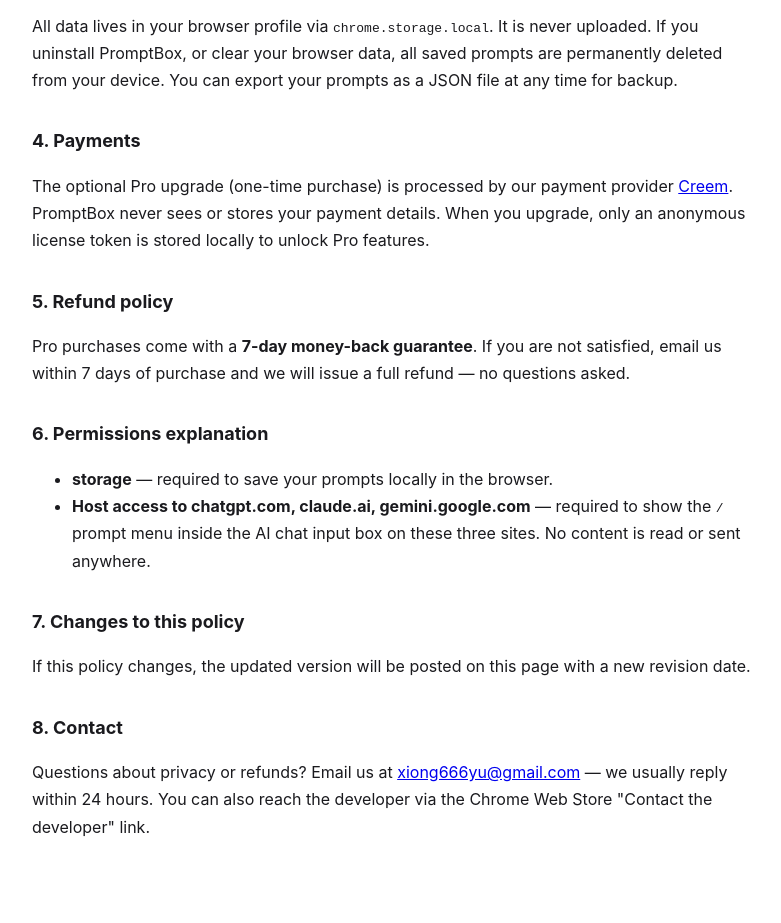
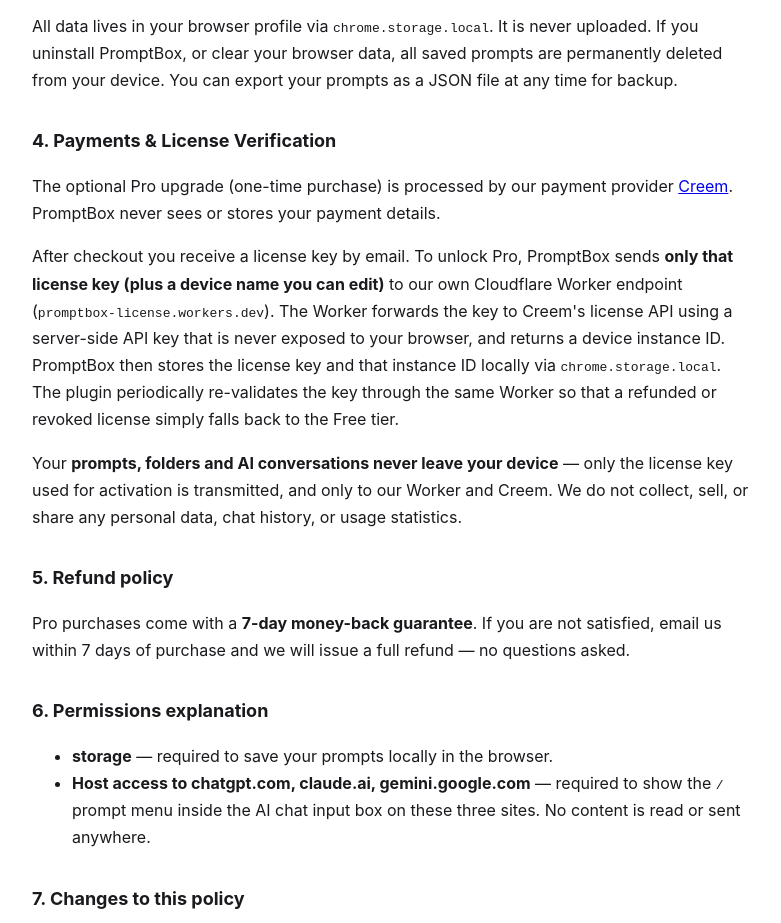
Before and after one commit to xiong666yu-ui/promptbox, a browser extension: page docs/privacy.html in a window 1280 px wide. Shown: the part 787-1710 px from the top of the page, without its empty margins (248-1029 px from the left). Before the commit the page ends 1668 px from the top, so only its background shows below. Drawn offline with Linux system fonts and the light colour scheme.

Commit message:
Privacy policy: document Cloudflare Worker license-key verification flow

```diff
--- a/docs/privacy.html
+++ b/docs/privacy.html
@@ -51,11 +51,19 @@
   If you uninstall PromptBox, or clear your browser data, all saved prompts are permanently deleted from your
   device. You can export your prompts as a JSON file at any time for backup.</p>
 
-  <h2>4. Payments</h2>
+  <h2>4. Payments &amp; License Verification</h2>
   <p>The optional Pro upgrade (one-time purchase) is processed by our payment provider
-  <a href="https://www.creem.io" rel="noopener">Creem</a>.
-  PromptBox never sees or stores your payment details. When you upgrade, only an anonymous license
-  token is stored locally to unlock Pro features.</p>
+  <a href="https://www.creem.io" rel="noopener">Creem</a>. PromptBox never sees or stores your payment details.</p>
+  <p>After checkout you receive a license key by email. To unlock Pro, PromptBox sends <strong>only that
+  license key (plus a device name you can edit)</strong> to our own Cloudflare Worker endpoint
+  (<code>promptbox-license.workers.dev</code>). The Worker forwards the key to Creem's license API
+  using a server-side API key that is never exposed to your browser, and returns a device instance ID.
+  PromptBox then stores the license key and that instance ID locally via <code>chrome.storage.local</code>.
+  The plugin periodically re-validates the key through the same Worker so that a refunded or revoked
+  license simply falls back to the Free tier.</p>
+  <p>Your <strong>prompts, folders and AI conversations never leave your device</strong> — only the
+  license key used for activation is transmitted, and only to our Worker and Creem. We do not collect,
+  sell, or share any personal data, chat history, or usage statistics.</p>
 
   <h2>5. Refund policy</h2>
   <p>Pro purchases come with a <strong>7-day money-back guarantee</strong>. If you are not satisfied,
```
Also changed, not shown: privacy.html (+12 -4 lines).
